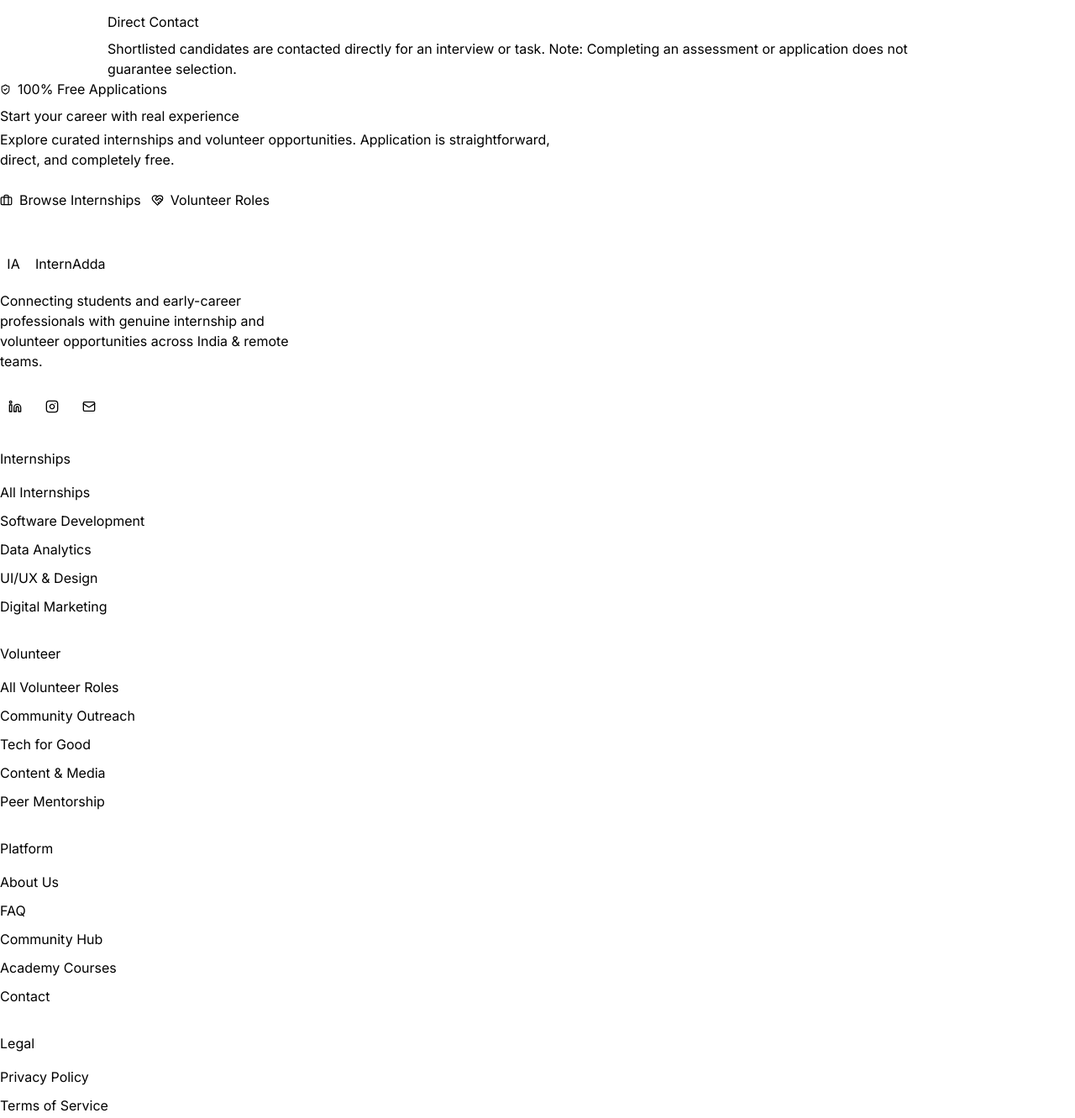
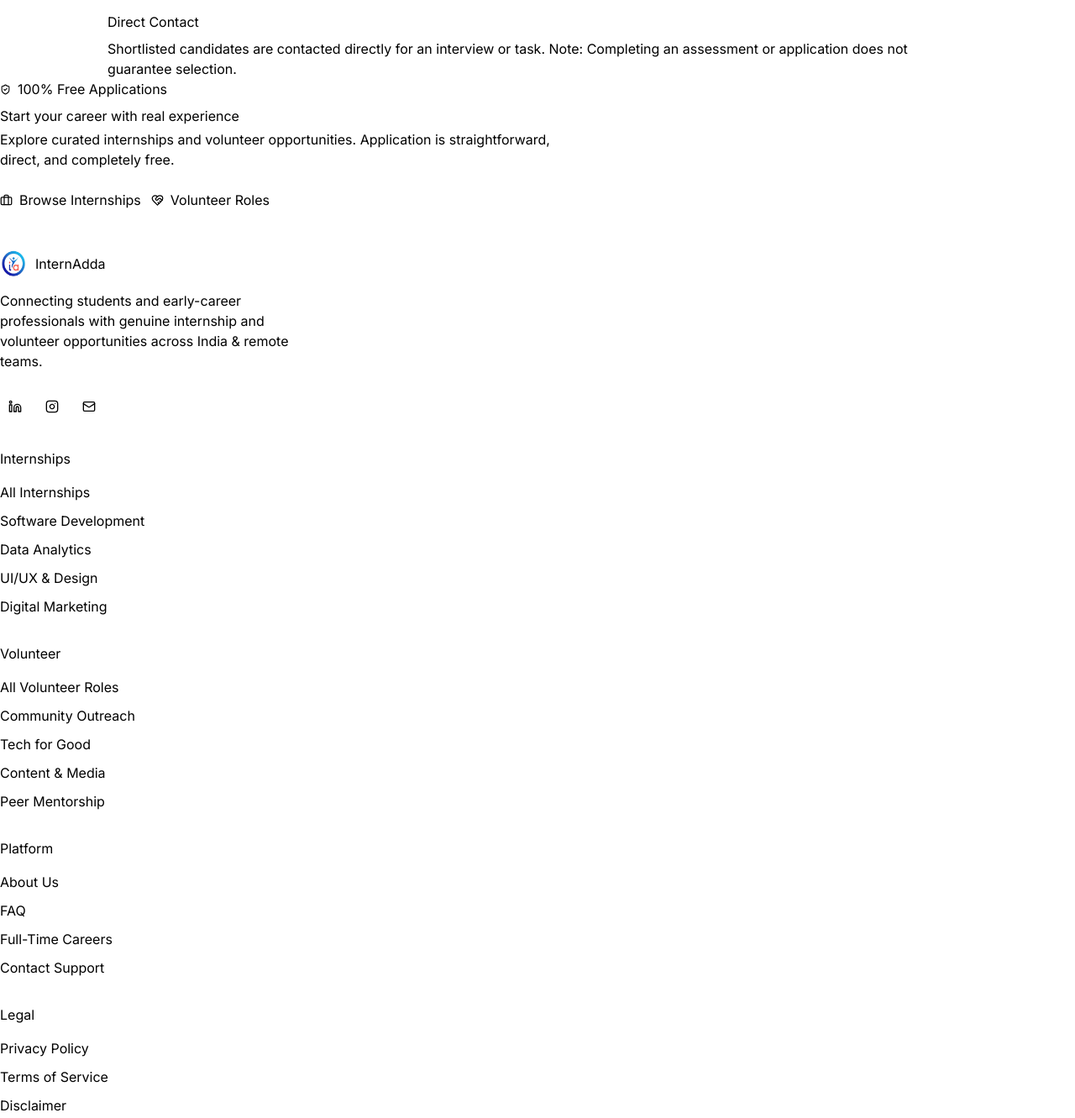
Before and after one commit to luckyarsd/internadda, a Next.js app: page / in a window 1280 px wide. Shown: the part 4974-6305 px from the top of the page at 84% size. Built offline with nearby package versions, Linux system fonts and the light colour scheme.

Commit message:
Update Footer.tsx

```diff
--- a/components/Footer.tsx
+++ b/components/Footer.tsx
@@ -1,4 +1,5 @@
 import Link from 'next/link'
+import Image from 'next/image'
 import { Linkedin, Instagram, Youtube, Mail, ShieldCheck, HeartHandshake, Briefcase, FileText } from 'lucide-react'
 
 const FOOTER_LINKS = {
@@ -19,9 +20,8 @@ const FOOTER_LINKS = {
   Platform: [
     { label: 'About Us', href: '/about' },
     { label: 'FAQ', href: '/faq' },
-    { label: 'Community Hub', href: '/community' },
-    { label: 'Academy Courses', href: '/courses' },
-    { label: 'Contact', href: '/contact' },
+    { label: 'Full-Time Careers', href: '/career' },
+    { label: 'Contact Support', href: '/contact' },
   ],
   Legal: [
     { label: 'Privacy Policy', href: '/privacy-policy' },
@@ -72,9 +72,14 @@ export function Footer() {
           {/* Brand Info */}
           <div className="lg:col-span-2">
             <Link href="/" className="inline-flex items-center gap-2.5 mb-4">
-              <div className="w-8 h-8 rounded-lg bg-blue-600 flex items-center justify-center text-white font-extrabold text-sm">
-                IA
-              </div>
+              <Image
+                src="/logo.jpg"
+                alt="InternAdda Logo"
+                width={32}
+                height={32}
+                unoptimized
+                className="w-8 h-8 rounded-lg object-cover border border-slate-700"
+              />
               <span className="font-extrabold text-xl text-white tracking-tight">
                 Intern<span className="text-blue-400">Adda</span>
               </span>
```
